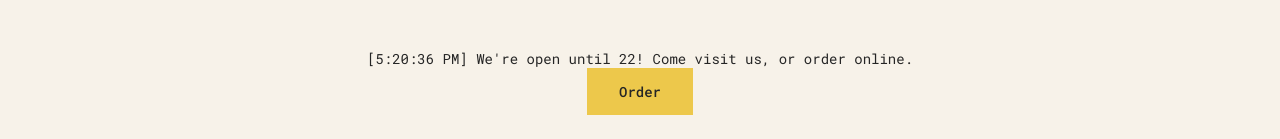
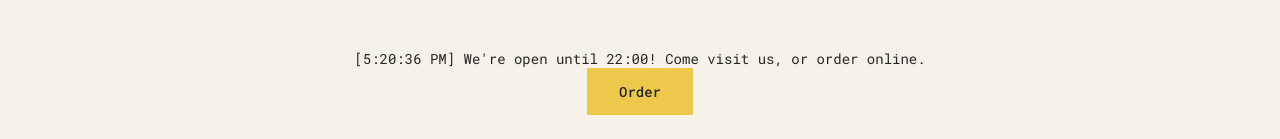
Before and after one commit to romeosarkar10x-learn/react-udemy-fast-react-pizza-company, a React (Create React App) app: page / in a window 1280 px wide. Shown: the part 796-935 px from the top of the page. Built offline with nearby package versions, Linux system fonts and the light colour scheme.

Commit message:
updated UI time until closing

```diff
--- a/src/index.js
+++ b/src/index.js
@@ -48,8 +48,8 @@ function Footer() {
       {isOpen && (
         <>
           <p>
-            [<time>{time}</time>] We're open until {closeHour}! Come visit us,
-            or order online.
+            [<time>{time}</time>] We're open until {closeHour}:00! Come visit
+            us, or order online.
           </p>
           <button className="btn">Order</button>
         </>
```
